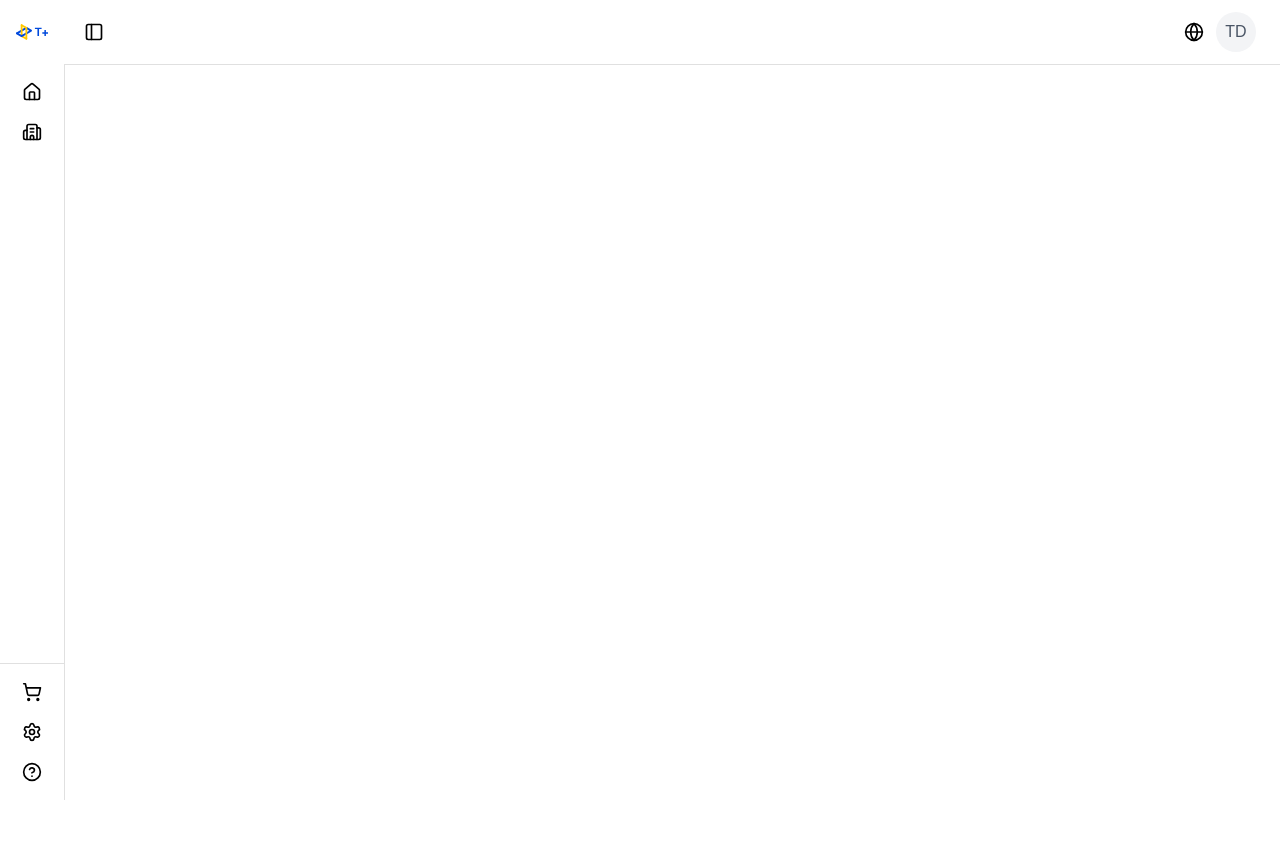
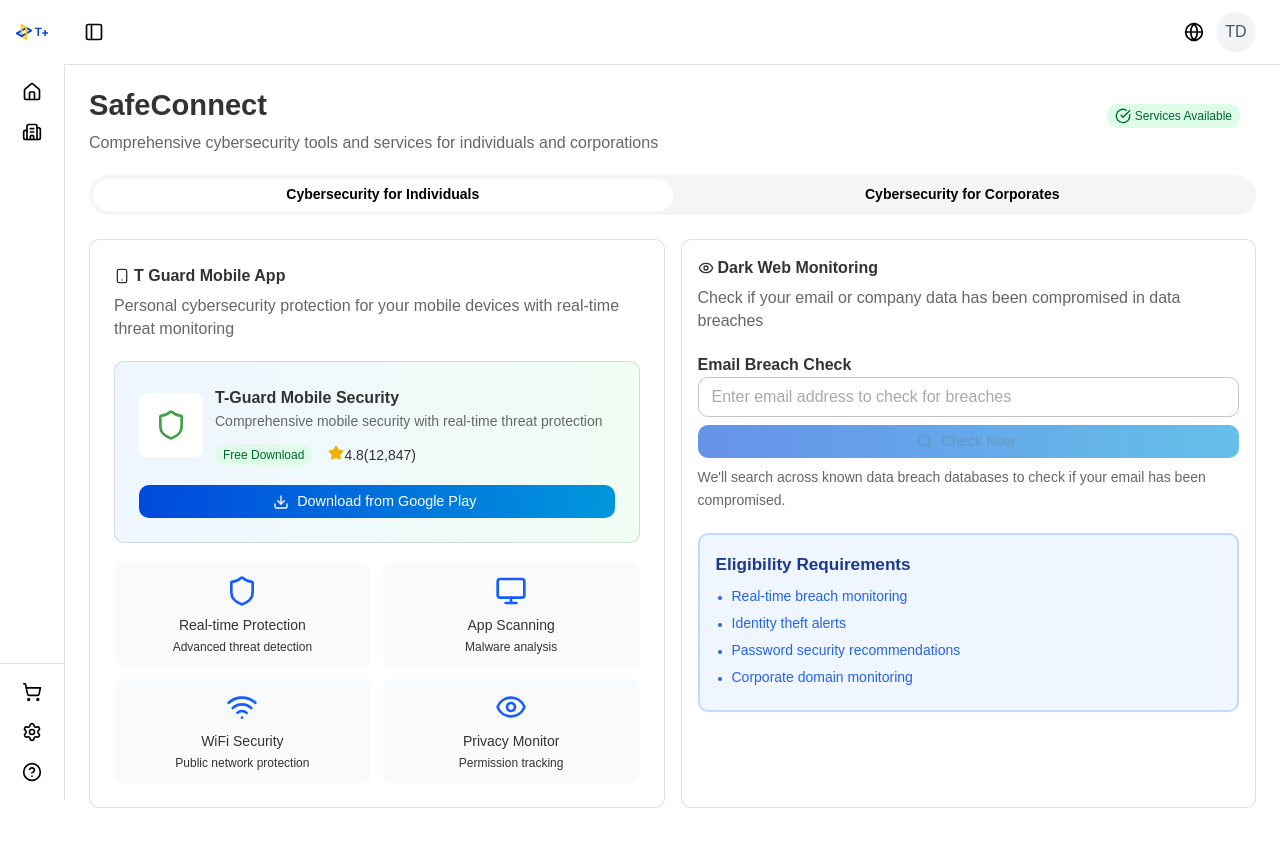
Before and after one commit to kenbeitl/tplus-frontend, a Next.js app: page /services/safe-connect in a window 1280 px wide. Shown: the top 846 px of the page. Before the commit the page ends 800 px from the top, so only its background shows below. Built offline with nearby package versions, Linux system fonts and the light colour scheme.

Commit message:
SafeConnect page checkpoint

```diff
--- a/package.json
+++ b/package.json
@@ -12,6 +12,7 @@
     "@emotion/react": "^11.14.0",
     "@emotion/styled": "^11.14.1",
     "@mui/icons-material": "^7.3.4",
+    "@mui/lab": "7.0.1-beta.19",
     "@mui/material": "^7.3.4",
     "axios": "^1.13.1",
     "lucide-react": "^0.548.0",
--- /dev/null
+++ b/src/app/services/safe-connect/SafeConnectClient.tsx
@@ -0,0 +1,170 @@
+'use client';
+
+import React from "react";
+import InlineTag from "@/components/InlineTag";
+import Spacer from "@/components/ui/Spacer";
+import { Box, Button, Card, Grid, Input, List, ListItem, ListItemText, Paper, Typography } from "@mui/material";
+import TabContext from '@mui/lab/TabContext';
+import { CircleCheckBig, Download, Eye, Monitor, Search, Shield, Smartphone, Star, Wifi } from "lucide-react";
+import { TabList, Tab, TabPanel } from "@/components/ui/StyledTabs";
+import StyledIcon from "@/components/StyledIcon";
+import FormField from "@/components/form/FormField";
+import theme from "@/theme/theme";
+
+const TGuardMobileAppFeature = [
+  {
+    icon: <Shield className="h-8 w-8 text-blue-600 mx-auto mb-2" />,
+    title: "Real-time Protection",
+    description: "Advanced threat detection",
+  },
+  {
+    icon: <Monitor className="h-8 w-8 text-blue-600 mx-auto mb-2" />,
+    title: "App Scanning",
+    description: "Malware analysis",
+  },
+  {
+    icon: <Wifi className="h-8 w-8 text-blue-600 mx-auto mb-2" />,
+    title: "WiFi Security",
+    description: "Public network protection",
+  },
+  {
+    icon: <Eye className="h-8 w-8 text-blue-600 mx-auto mb-2" />,
+    title: "Privacy Monitor",
+    description: "Permission tracking",
+  },
+];
+
+const PROTECTION_FEATURES = [
+  'Real-time breach monitoring',
+  'Identity theft alerts',
+  'Password security recommendations',
+  'Corporate domain monitoring',
+];
+
+export default function SafeConnectClient() {
+  const [value, setValue] = React.useState('1');
+  const [darkWebEmail, setDarkWebEmail] = React.useState('');
+
+  const handleDarkWebCheck = () => {
+    // [TODO]: Implement dark web monitoring logic here
+    alert(`Checking dark web for breaches related to: ${darkWebEmail}`);
+  };
+
+  const handleChange = (event: React.SyntheticEvent, newValue: string) => {
+    setValue(newValue);
+  }
+  return (
+    <Box component="div" className="relative">
+      <Typography sx={{ fontWeight: 700, mb: 1 }} variant="h4" component="h1">SafeConnect</Typography>
+      <Typography variant="body2" component="p">Comprehensive cybersecurity tools and services for individuals and corporations</Typography>
+      <InlineTag label="Services Available" className="absolute top-4 right-4" startIcon={<CircleCheckBig />} variant="green" />
+      <Spacer height={20} />
+      <TabContext value={value}>
+        <Box>
+          <TabList onChange={handleChange} variant="fullWidth">
+            <Tab label="Cybersecurity for Individuals" value="1" disableRipple />
+            <Tab label="Cybersecurity for Corporates" value="2" disableRipple />
+          </TabList>
+        </Box>
+        <TabPanel value="1">
+          <Grid container spacing={2}>
+            <Grid size={{ xs: 12, sm: 6 }}>
+              <Card variant="outlined" sx={{ p: 3, height: '100%' }}>
+                <InlineTag
+                  className="font-bold! text-only text-base!"
+                  label="T Guard Mobile App"
+                  variant="transparent"
+                  startIcon={<Smartphone />}
+                />
+                <Typography variant="body2" component="p">Personal cybersecurity protection for your mobile devices with real-time threat monitoring</Typography>
+                <Spacer height={20} />
+                <Paper
+                  className="p-6 bg-linear-to-r from-blue-50 to-green-50"
+                  variant="outlined"
+                >
+                  <Box className="flex items-center">
+                    <StyledIcon
+                      icon={<Shield size={32} />}
+                      variant="custom"
+                      textColor="#43A047"
+                      bgColor="white"
+                      size={64}
+                      square
+                      className="mr-3"
+                    />
+                    <Box component="div">
+                      <Typography variant="body1" component="h4" sx={{ fontWeight: 700 }}>T-Guard Mobile Security</Typography>
+                      <Typography variant="caption" component="p">Comprehensive mobile security with real-time threat protection</Typography>
+                      <Box component="div" className="flex gap-4 mt-3">
+                        <InlineTag label="Free Download" variant="green" />
+                        <Box component="div" className="flex">
+                          <Star className="h-4 w-4 text-yellow-500 fill-current" />
+                          <span className="text-sm font-medium">4.8</span>
+                          <span className="text-sm text-muted-foreground">(12,847)</span>
+                        </Box>
+                      </Box>
+                    </Box>
+                  </Box>
+                  <Spacer height={20} />
+                  <Button variant="gradient" color="blue" startIcon={<Download size={16} />} sx={{ width: "100%" }} onClick={() => window.open("https://play.google.com/store/apps/details?id=com.tradelinkapps.ekycrass&hl=en", "_blank")}>Download from Google Play</Button>
+                </Paper>
+                <Spacer height={20} />
+                <Box component="div" className="grid grid-cols-2 gap-3">
+                  {TGuardMobileAppFeature.map((feature, index) => (
+                    <Box key={index} component="div" className="text-center p-3 bg-gray-50 rounded-lg">
+                      {feature.icon}
+                      <Box component="div" className="font-medium text-sm mb-1">{feature.title}</Box>
+                      <Box component="div" className="text-xs text-muted-foreground">{feature.description}</Box>
+                    </Box>
+                  ))}
+                </Box>
+              </Card>
+            </Grid>
+            <Grid size={{ xs: 12, sm: 6 }}>
+              <Card variant="outlined" sx={{ p: 2, height: '100%' }}>
+                <InlineTag
+                  className="font-bold! text-only text-base!"
+                  label="Dark Web Monitoring"
+                  variant="transparent"
+                  startIcon={<Eye />}
+                />
+                <Typography variant="body2" component="p">Check if your email or company data has been compromised in data breaches</Typography>
+                <Spacer height={20} />
+                  <Typography variant="body1" component="h4" className="font-bold! mb-3">Email Breach Check</Typography>
+                  <div className="space-y-2">
+                    <FormField
+                      name="darkWebEmail"
+                      value={darkWebEmail}
+                      placeholder="Enter email address to check for breaches"
+                      onChange={(name, value) => setDarkWebEmail(value)}
+                      onBlur={() => {}}
+                      size="small"
+                    />
+                    <Button variant="gradient" color="blue" startIcon={<Search size={16} />} sx={{ width: "100%", mt: 1 }} onClick={handleDarkWebCheck} disabled={!darkWebEmail.trim()}>Check Now</Button>
+                  </div>
+                  <Typography variant="caption" component="p" sx={{ mt: 1 }}>We'll search across known data breach databases to check if your email has been compromised.</Typography>
+                  <Spacer height={20} />
+                  <Card
+                    variant="outlined"
+                    className="p-4 bg-blue-50! border-2! border-blue-200!"
+                  >
+                    <Typography variant="h6" component="h3" sx={{ fontWeight: 700, color: theme.palette.text.darkBlue, mb: 1 }}>Eligibility Requirements</Typography>
+                    <List sx={{ color: theme.palette.text.blue, fontSize: 12, py: 0, pl: 2, listStyleType: 'disc', '& .MuiListItem-root': { display: 'list-item' } }}>
+                      {PROTECTION_FEATURES.map((features, i) => (
+                        <ListItem key={`features-${i}`} sx={{ py: 0 }}>
+                          <ListItemText primary={features} />
+                        </ListItem>
+                      ))}
+                    </List>
+                  </Card>
+              </Card>
+            </Grid>
+          </Grid>
+        </TabPanel>
+        <TabPanel value="2">
+
+        </TabPanel>
+      </TabContext>
+    </Box>
+  )
+}
--- a/src/app/services/safe-connect/page.tsx
+++ b/src/app/services/safe-connect/page.tsx
@@ -1,4 +1,5 @@
 import { Metadata } from "next";
+import SafeConnectClient from "./SafeConnectClient";
 
 export const metadata: Metadata = {
   title: 'SafeConnect | Services | TPlus',
@@ -6,8 +7,7 @@
 
 export default function SafeConnect() {
 
-
   return (
-   <></>
+   <SafeConnectClient />
   );
 }
--- a/src/app/services/sign-connect/SignConnectClient.tsx
+++ b/src/app/services/sign-connect/SignConnectClient.tsx
@@ -125,9 +125,8 @@
         <Spacer height={30} />
         <Box component="div" className="flex justify-center">
           <ActionButton
-
             buttonText="Learn More about Signing Platforms"
-            variant="contained"
+            variant="text"
             onClick={() => router.push('/help-centre')}
             noIcon
           />
--- /dev/null
+++ b/src/components/ui/StyledTabs.tsx
@@ -0,0 +1,39 @@
+'use client';
+
+import { styled, Tab as MuiTab } from "@mui/material";
+import MuiTabList from '@mui/lab/TabList';
+import MuiTabPanel from '@mui/lab/TabPanel';
+
+export const TabList = styled(MuiTabList)(({ theme }) => ({
+  minHeight: 32,
+  backgroundColor: '#f5f5f5',
+  width: '100%',
+  borderRadius: '5rem',
+  padding: '.25rem',
+  '& .MuiTabs-indicator': {
+    display: 'none',
+  },
+}));
+
+export const Tab = styled(MuiTab)(({ theme }) => ({
+  minHeight: 32,
+  padding: 0,
+  flexGrow: 1,
+  color: '#000000',
+  fontSize: 14,
+  fontWeight: 600,
+  textTransform: 'none',
+
+  '&.Mui-selected': {
+    color: '#000000',
+    backgroundColor: '#FFFFFF',
+    borderRadius: '5rem',
+    borderBottom: 0,
+  },
+}));
+
+export const TabPanel = styled(MuiTabPanel)(({ theme }) => ({
+    paddingLeft: 0,
+    paddingRight: 0,
+
+}));
--- a/src/theme/theme.ts
+++ b/src/theme/theme.ts
@@ -1,4 +1,5 @@
 'use client';
+import { backdropClasses } from '@mui/material';
 import { createTheme } from '@mui/material/styles';
 
 type ColorConfig = {
@@ -273,11 +274,27 @@
         {
           props: { variant: 'contained' },
           style: {
+            color: '#FFFFFF',
+            backgroundColor: '#2b7fff',
+            boxShadow: 'none',
+            border: '1px solid #2b7fff',
+            '&:hover': {
+              color: '#2b7fff',
+              backgroundColor: '#FFFFFF',
+              borderColor: '#2b7fff',
+              boxShadow: 'none',
+            },
+          },
+        },
+        {
+          props: { variant: 'text' },
+          style: {
             color: '#2b7fff',
+            backgroundColor: 'transparent',
             boxShadow: 'none',
             '&:hover': {
               boxShadow: 'none',
-              backgroundColor: '#f0f7ff',
+              backgroundColor: 'rgba(43, 127, 255, 0.1)',
             },
           },
         },
```
Also changed, not shown: 1 other file (tests, documents, lock files or other folders).
